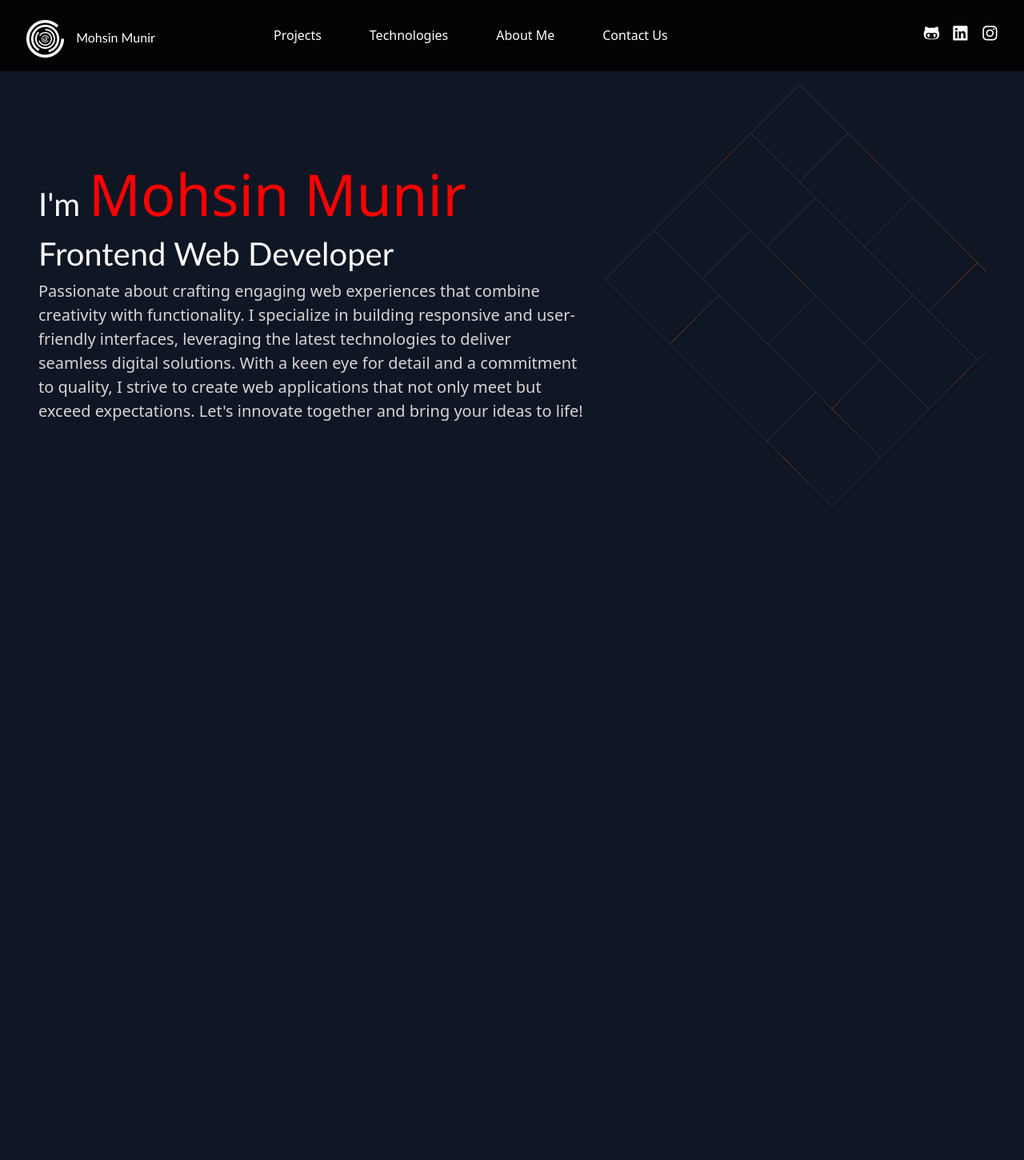
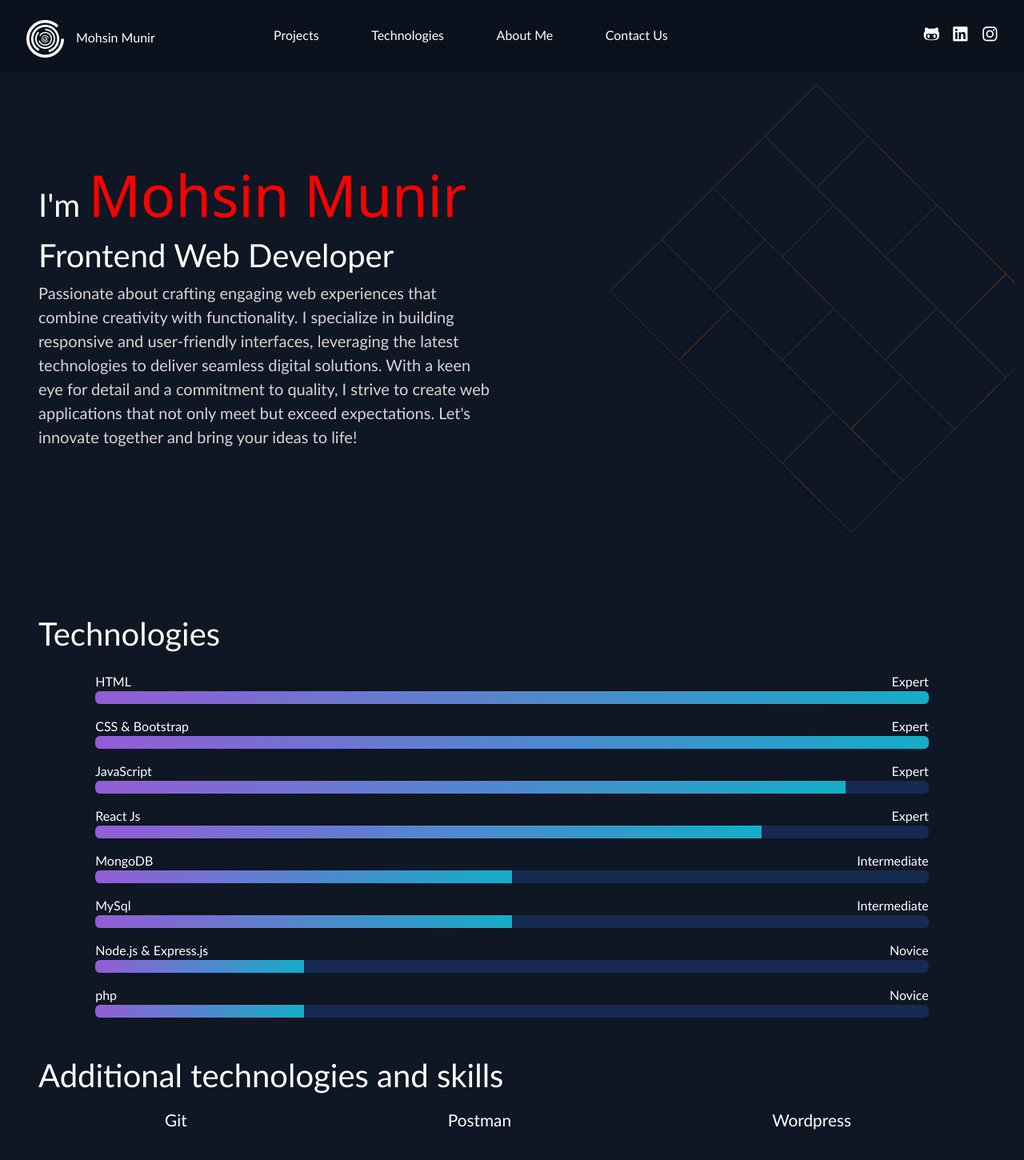
Before and after one commit to raja-mohsin1521/my_portfolio_react, a React (Vite) app: page / in a window 1280 px wide. Shown: the top 1450 px of the page at 80% size. Before the commit the page ends 800 px from the top, so only its background shows below. Built offline with nearby package versions, Linux system fonts and the light colour scheme.

Commit message:
Completed Technologies section

```diff
--- a/src/App.css
+++ b/src/App.css
@@ -1,9 +1,12 @@
 
 *{
+  scroll-behavior: smooth;
+  color: white;
   scrollbar-width: thin;
-    scrollbar-color: #0F1624 #020305;
+    scrollbar-color: #1d2a44 #000000;
 
-
+    font-family: "Gill Sans", "Gill Sans MT", Calibri, "Trebuchet MS",
+      sans-serif;
     &::-webkit-scrollbar {
       width: 8px;
     }
--- a/src/App.jsx
+++ b/src/App.jsx
@@ -2,6 +2,7 @@
 import './App.css'
 import Home from './Components/Home'
 import Navbar from './Components/Navbar'
+import Skills from './Components/Skills'
 
 function App() {
 
@@ -10,6 +11,7 @@ function App() {
     <>
       <Navbar/>
     <Home/>
+    <Skills/>
     </>
   )
 }
--- a/src/Components/Home.jsx
+++ b/src/Components/Home.jsx
@@ -6,14 +6,15 @@ import "bootstrap/dist/css/bootstrap.min.css";
 function Home() {
   return <>
   <Main>
-  <Container fluid className="px-5">
+  <Container fluid >
     <Row className="text-center text-md-start my-3">
-        <Col md={7} className="mainpara ">
+        <Col md={8} lg={7} className="mainpara px-5 ">
         <h1 className="mt-5 mt-md-0" ><span className="display-6 ">I'm</span> <br className="d-md-none" /> <span className="display-2"> Mohsin Munir</span> </h1>
         <h3 className="display-6">Frontend Web Developer</h3>
-        <p className="lead">Passionate about crafting engaging web experiences that combine creativity with functionality. I specialize in building responsive and user-friendly interfaces, leveraging the latest technologies to deliver seamless digital solutions. With a keen eye for detail and a commitment to quality, I strive to create web applications that not only meet but exceed expectations. Let's innovate together and bring your ideas to life!</p>
+        <p className="lead d-md-block d-none pc">Passionate about crafting engaging web experiences that combine creativity with functionality. I specialize in building responsive and user-friendly interfaces, leveraging the latest technologies to deliver seamless digital solutions. With a keen eye for detail and a commitment to quality, I strive to create web applications that not only meet but exceed expectations. Let's innovate together and bring your ideas to life!</p>
+        <p className="lead d-md-none ">Creating engaging, responsive web experiences with a focus on quality and leveraging the latest technologies.</p>
         </Col>
-        <Col md={5}>
+        <Col md={4} lg={5} className="d-none d-md-block">
         <Image src="Imgs/drawing.png" fluid />
         </Col>
     </Row>
@@ -23,7 +24,19 @@ function Home() {
 
 }
 const Main=styled.div`
+ @media (max-width:767px){
+    .mainpara{
+        background: url("Imgs/drawing.png");
+        background-position: center;
+        background-attachment: fixed;
+        background-repeat: no-repeat;
+    }
 
+ }
+
+.pc{
+    width: 88%;
+}
     .display-6{
         color: white;
         font-weight: 400;
@@ -32,7 +45,7 @@ const Main=styled.div`
     }
     .display-2{
         color: red;
-        font-weight: 400;
+        font-weight: 500;
         font-family: 'Segoe UI', Tahoma, Geneva, Verdana, sans-serif;
 
     }
--- a/src/Components/Navbar.jsx
+++ b/src/Components/Navbar.jsx
@@ -52,7 +52,7 @@ function Navbar() {
                     Projects
                   </a>
                   <a
-                    href="#"
+                    href="#skills"
                     className={activeMenu === "Technologies" ? "active" : ""}
                     onClick={() => handleMenuClick("Technologies")}
                   >
@@ -118,7 +118,7 @@ function Navbar() {
                 </li>
                 <li>
                   <a
-                    href="#"
+                    href="#skills"
                     className={activeMenu === "Technologies" ? "active" : ""}
                     onClick={() => handleMenuClick("Technologies")}
                   >
@@ -185,7 +185,7 @@ const Header = styled.div`
   color: #a3a1a16c;
 }
   .navigation {
-    background-color: #020305;
+    background-color: #0b111d;
   }
   .logo span {
     font-size: 100%;
@@ -208,23 +208,12 @@ const Header = styled.div`
     color: white;
     text-decoration: none;
   }
-  button {
-    border: none;
-    color: white;
-    background-color: #0b101a;
-    padding: 5px 10px;
-    margin-top: 3px;
-    transition: all 0.3s;
-  }
-  button:hover {
-    color: #7e0202;
-    background-color: #020305;
-  }
+
   .toggle-menu {
 
     height: ${(props) => (props.togglemenu ? "fit-content" : "0px")};
     transition: height 0.5s ease;
-    background-color: #020305;
+    background-color: #0b111d;
     overflow: hidden;
   }
   .toggle-menu li {
--- /dev/null
+++ b/src/Components/Skills.jsx
@@ -0,0 +1,106 @@
+import React, { useState } from "react";
+import styled from "styled-components";
+import { Container, Row, Col, ProgressBar } from "react-bootstrap";
+import "bootstrap/dist/css/bootstrap.min.css";
+function Skills() {
+  const levels = [
+    { name: "HTML", state: "Expert", progress: 100 },
+    { name: "CSS & Bootstrap", state: "Expert", progress: 100 },
+    { name: "JavaScript", state: "Expert", progress: 90 },
+
+    { name: "React Js", state: "Expert", progress: 80 },
+
+    { name: "MongoDB", state: "Intermediate", progress: 50 },
+
+    { name: "MySql", state: "Intermediate", progress: 50 },
+    { name: "Node.js & Express.js", state: "Novice", progress: 25 },
+    { name: "php", state: "Novice", progress: 25 },
+  ];
+
+  return (
+    <MainSkill id="skills">
+      <Container className="px-5 my-5" fluid>
+        <Row className=" pt-5 heading">
+          <Col>
+            <h1 className="display-6 ">Technologies</h1>
+          </Col>
+        </Row>
+        <Row className="justify-content-center">
+          <Col className="skills ">
+            {levels.map((level) => (
+              <Row className="justify-content-between levels mt-3 m-auto">
+                <Col xs={8}>{level.name}</Col>
+                <Col xs={4} className="text-end ">
+                  {level.state}
+                </Col>
+                <Col>
+                  {" "}
+                  <ProgressBar
+                    className="progress-bar-custom"
+                    now={level.progress}
+                  />
+                </Col>
+              </Row>
+            ))}
+          </Col>
+        </Row>
+        <Row className=" pt-5 heading">
+          <Col>
+            <h1 className="display-6 ">Additional technologies and skills</h1>
+          </Col>
+        </Row>
+        <Row className=" pt-2 ">
+          <Col >
+            <ul class="inline-list ">
+              <li>Git</li>
+              <li>Postman</li>
+
+              <li>Wordpress</li>
+
+            </ul>
+
+          </Col>
+        </Row>
+      </Container>
+    </MainSkill>
+  );
+}
+const MainSkill = styled.div`
+  .heading h1 {
+    color: white;
+    font-weight: 500;
+  }
+  .levels {
+    width: 90%;
+  }
+  @media (max-width: 767px) {
+    .levels {
+      width: 100%;
+    }
+  }
+  .progress-bar-custom {
+    background-color: #162950 !important;
+  }
+
+  .progress-bar-custom .progress-bar {
+    background: linear-gradient(
+      to left,
+      #13adc7 0%,
+      #6978d1 67%,
+      #945dd6 100%
+    ) !important;
+  }
+  .inline-list {
+    display: flex;
+    justify-content: space-around;
+  padding: 0;
+}
+
+.inline-list li {
+  display: inline;
+  margin-right: 10px;
+font-size: 130%;
+
+}
+`;
+export default Skills;
```
